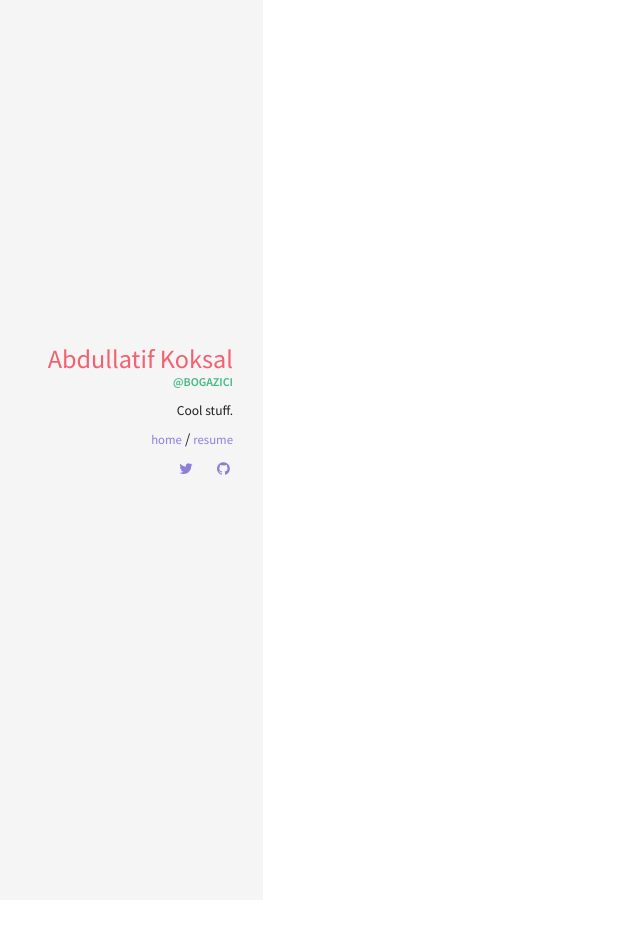
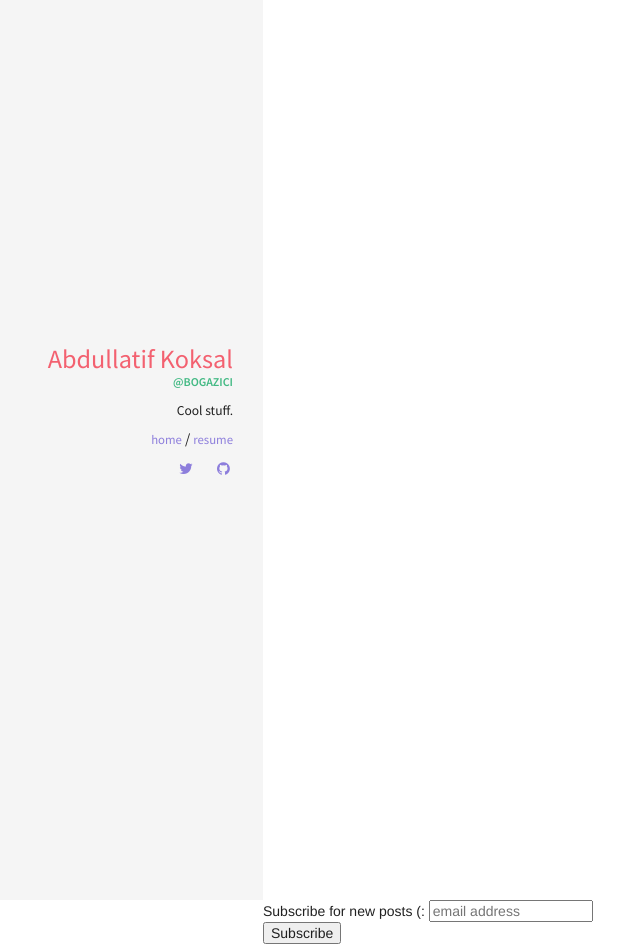
Before and after one commit to akoksal/akoksal.github.io, a Jekyll site: the page built from index.html, in a window 1280 px wide. Shown: the whole page, without its empty margins (57-697 px from the left). Built offline with Jekyll 4.4.1, drawn with Linux system fonts in a browser that asks for light colours; comment, search, counter and statistics services are not loaded; before the commit the page ends 900 px from its top, so only the background shows below that.

Commit message:
subscribe form

```diff
--- a/_layouts/default.html
+++ b/_layouts/default.html
@@ -15,6 +15,26 @@
         {{ content }}
         {% include footer.html %}
       </div>
+      <!-- Begin Mailchimp Signup Form -->
+        <link href="//cdn-images.mailchimp.com/embedcode/horizontal-slim-10_7.css" rel="stylesheet" type="text/css">
+        <style type="text/css">
+          #mc_embed_signup{background:#fff; clear:left; font:14px Helvetica,Arial,sans-serif; width:100%;}
+          /* Add your own Mailchimp form style overrides in your site stylesheet or in this style block.
+            We recommend moving this block and the preceding CSS link to the HEAD of your HTML file. */
+        </style>
+        <div id="mc_embed_signup">
+        <form action="https://akoksal.us19.list-manage.com/subscribe/post?u=b4977fa77d0c57d4cdccc890f&amp;id=42c1ed99f7" method="post" id="mc-embedded-subscribe-form" name="mc-embedded-subscribe-form" class="validate" target="_blank" novalidate>
+            <div id="mc_embed_signup_scroll">
+          <label for="mce-EMAIL">Subscribe for new posts (:</label>
+          <input type="email" value="" name="EMAIL" class="email" id="mce-EMAIL" placeholder="email address" required>
+            <!-- real people should not fill this in and expect good things - do not remove this or risk form bot signups-->
+            <div style="position: absolute; left: -5000px;" aria-hidden="true"><input type="text" name="b_b4977fa77d0c57d4cdccc890f_42c1ed99f7" tabindex="-1" value=""></div>
+            <div class="clear"><input type="submit" value="Subscribe" name="subscribe" id="mc-embedded-subscribe" class="button"></div>
+            </div>
+        </form>
+        </div>
+
+      <!--End mc_embed_signup-->
     </div>
   </div>
   {% include js.html %}
```
